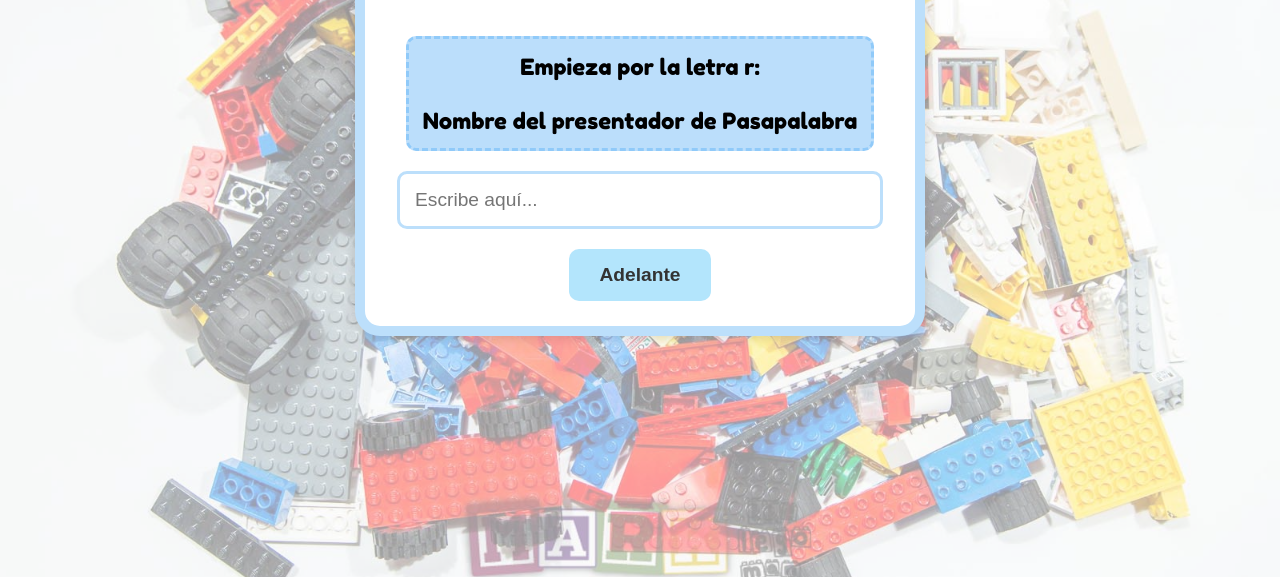
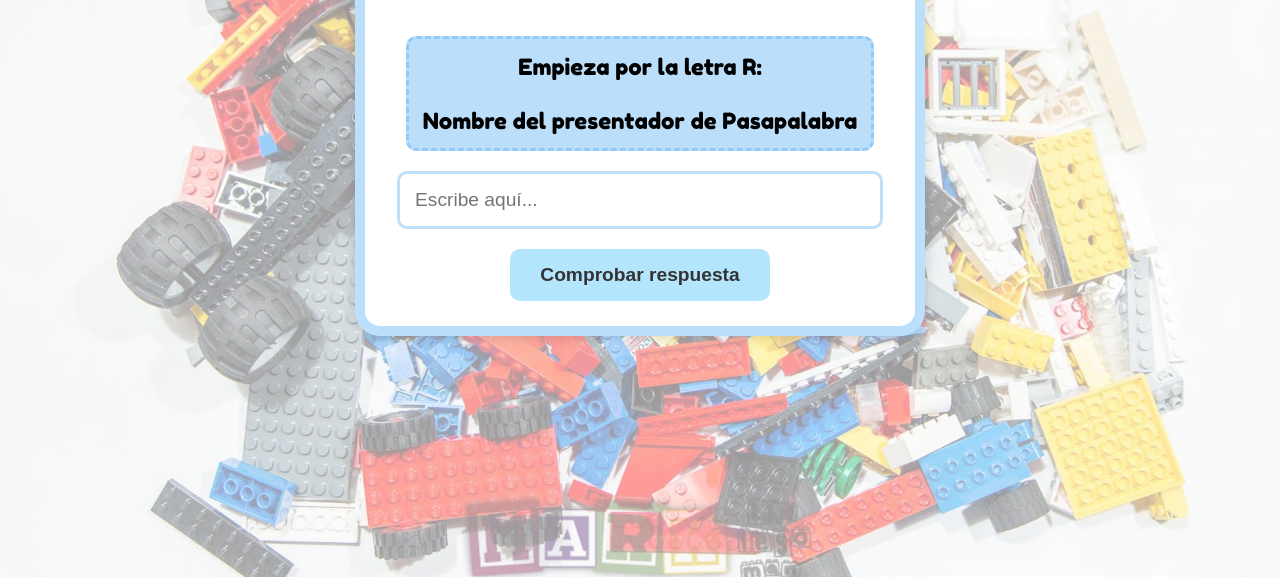
Before and after one commit to heroesgritaban/CumpleanosDario, a plain HTML site: page Letra-R.html in a window 1280 px wide. Shown: the part 223-800 px from the top of the page. Drawn offline with Linux system fonts and the light colour scheme.

Commit message:
Update Letra-R.html

```diff
--- a/Letra-R.html
+++ b/Letra-R.html
@@ -108,9 +108,9 @@
   <div class="container">
     <h1>Pasapalabra Dario P. A.</h1>
     <h2>¡Escribe tu respuesta para conseguir la letra del día!</h2>
-    <div class="question">Empieza por la letra r:<br><br>Nombre del presentador de Pasapalabra</div>
+    <div class="question">Empieza por la letra R:<br><br>Nombre del presentador de Pasapalabra</div>
     <input type="text" id="answer" placeholder="Escribe aquí..." />
-    <button onclick="checkAnswer()">Adelante</button>
+    <button onclick="checkAnswer()">Comprobar respuesta</button>
     <p class="result success" id="successMessage">🎊 ¡Respuesta correcta! ¡Felicidades! Ahora puedes poner la letra correspondiente en el panel.</p>
     <p class="result error" id="errorMessage">❌ Incorrecto, inténtalo de nuevo.</p>
   </div>
@@ -118,7 +118,7 @@
   <script>
     function checkAnswer() {
       const input = document.getElementById("answer").value.trim();
-      const correctAnswer = "Sare";
+      const correctAnswer = "Roberto";
       const success = document.getElementById("successMessage");
       const error = document.getElementById("errorMessage");
 
```
